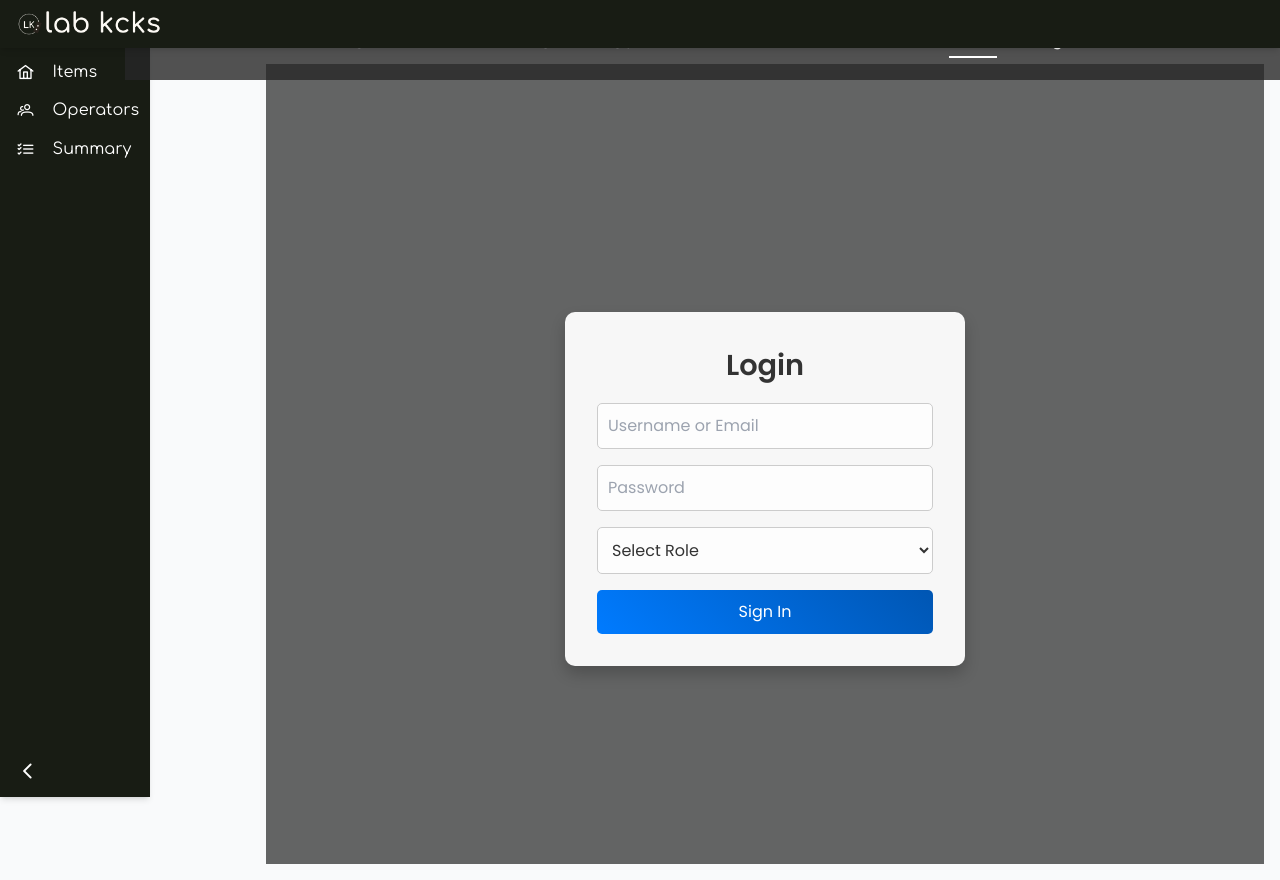
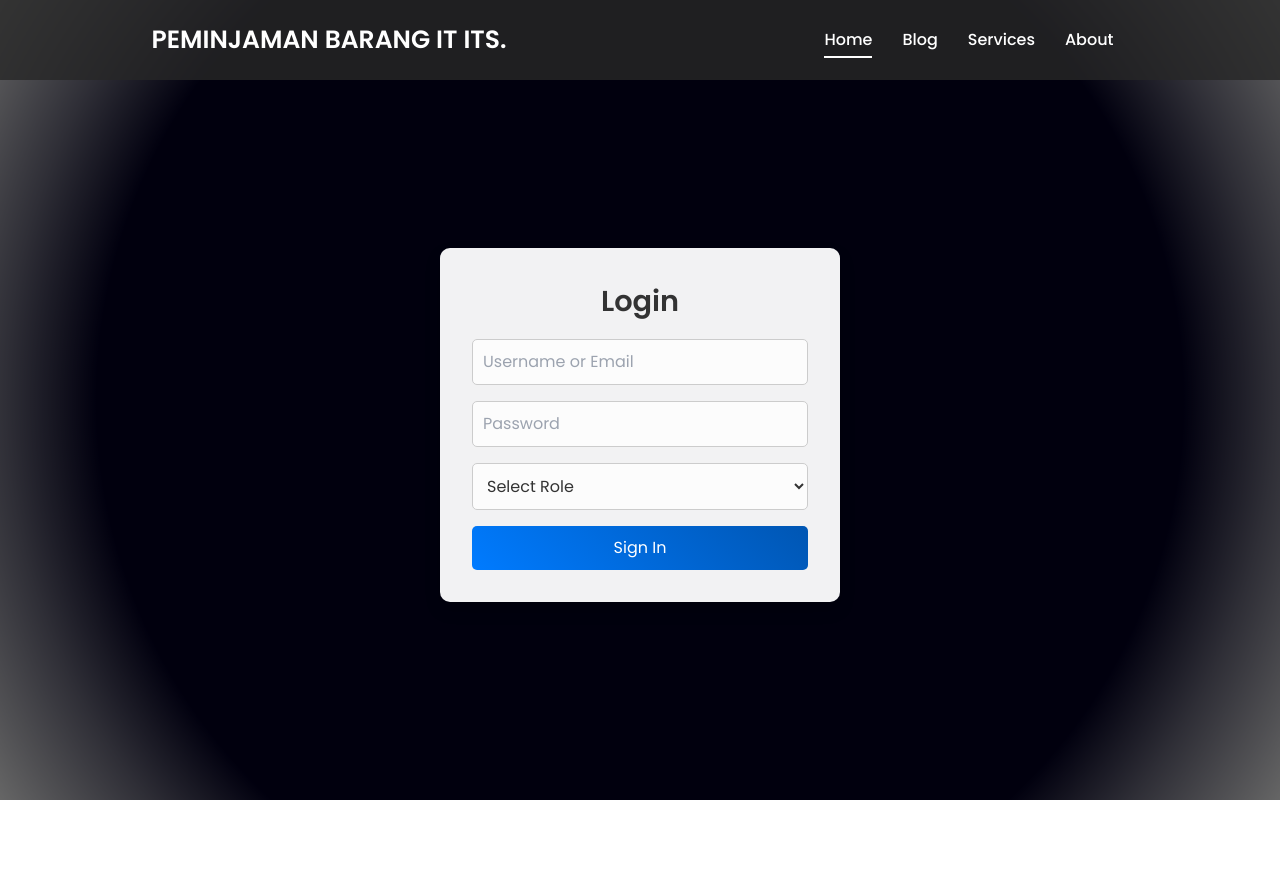
Before and after one commit to KenetHilang/pweb-fp-P02-2024, a Vue app in the folder client/: page / in a window 1280 px wide. After the commit the page ends 800 px from the top, so only its background shows below. Built offline with nearby package versions, Linux system fonts and the light colour scheme.

Commit message:
Login Dlu

```diff
--- a/client/src/App.vue
+++ b/client/src/App.vue
@@ -1,52 +1,45 @@
 <script>
+import { ref } from 'vue';
 import Sidebar from '@/components/SideBar/Sidebar.vue';
 import NavBar from '@/components/NavBar/NavBar.vue';
-import { ref } from 'vue';
+import { sidebarWidth } from '@/components/SideBar/state'; // Ensure you import sidebarWidth
+import LoginPage from './views/LoginPage.vue';
 
 export default {
-  components: { Sidebar, NavBar },
+  components: { Sidebar, NavBar, LoginPage },
   setup() {
     const isSidebarVisible = ref(true);
-    const sidebarWidth = ref('250px'); // Tambahkan definisi sidebarWidth
+    const isLoggedIn = ref(false); // Track login status
 
     const toggleSidebar = () => {
       isSidebarVisible.value = !isSidebarVisible.value;
     };
 
-    return { sidebarWidth, isSidebarVisible, toggleSidebar };
-  },
+    // Method to update login status
+    const updateLoginStatus = () => {
+      isLoggedIn.value = true;
+    };
+
+    return { sidebarWidth, isSidebarVisible, toggleSidebar, isLoggedIn, updateLoginStatus };
+  }
 };
 </script>
 
 <template>
-  <div class="min-h-screen w-full bg-gray-50">
-    <NavBar :toggleSidebar="toggleSidebar" />
-
-    <div class="flex min-h-[calc(100vh-48px)] mt-12">
-      <Sidebar
-        v-show="isSidebarVisible"
-        class="fixed h-[calc(100vh-48px)] bg-white shadow-md z-10"
-      />
-
-      <div
-        :style="{ marginLeft: isSidebarVisible ? sidebarWidth : '0' }"
-        class="flex-1 p-4 transition-all duration-300 ease-in-out"
-      >
+  <div>
+    <!-- Content visible only if the user is logged in -->
+    <div v-if="isLoggedIn">
+      <NavBar :toggleSidebar="toggleSidebar" />
+      <Sidebar v-show="isSidebarVisible" class="sidebar" />
+      <div :style="{ marginLeft: isSidebarVisible ? sidebarWidth : '0' }" class="content p-2 mt-12">
+        <!-- Render route content here -->
         <router-view />
       </div>
     </div>
+
+    <!-- Login link if not logged in -->
+    <div v-else>
+      <LoginPage @login="updateLoginStatus"/>
+    </div>
   </div>
 </template>
-
-<style>
-/* Hanya menyimpan scrollbar hiding jika diperlukan */
-::-webkit-scrollbar {
-  display: none;
-}
-
-@media (max-width: 425px) {
-  .sidebar {
-    display: none !important;
-  }
-}
-</style>
--- a/client/src/assets/main.css
+++ b/client/src/assets/main.css
@@ -11,8 +11,6 @@ body {
   font-family: "Comfortaa", sans-serif;
 }
 
-
-
 a{
   transition: 0.4s;
 }
--- a/client/src/views/LoginPage.vue
+++ b/client/src/views/LoginPage.vue
@@ -56,6 +56,7 @@
   import { useRouter } from 'vue-router';
 
   export default {
+    name: 'LoginPage',
     data() {
       return {
         isLoginActive: true,
@@ -100,13 +101,13 @@
             localStorage.setItem('token', data.token);
             localStorage.setItem('role', data.user.role);
             alert('Login successful!');
+            this.$emit('login'); // Emit the 'login' event to the parent
             if (data.user.role === 'admin') {
               this.$router.push({ name: 'admin' });
             } else if (data.user.role === 'operator') {
               this.$router.push({ name: 'operator' });
             }
           } else {
-          // Tambahkan pengecekan jika username/password tidak terdaftar
             if (data.message === 'User not found') {
               alert('Username not registered. Please sign up.');
             } else if (data.message === 'Invalid password') {
@@ -131,8 +132,8 @@
       },
     },
   };
+  </script>
 
-  </script>
 
   <style scoped>
   /* POPPINS FONT */
```
Lines whose indentation alone changed are shown as unchanged.
